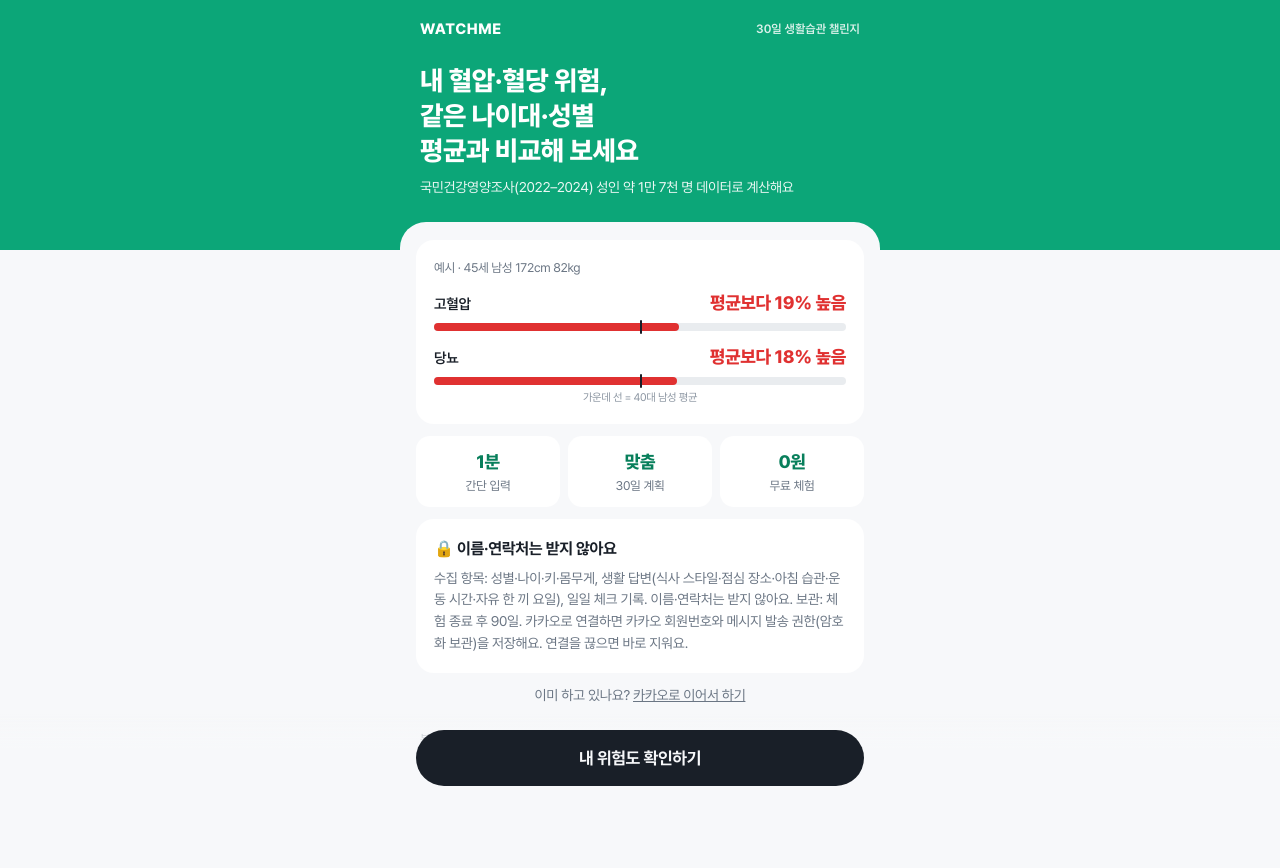
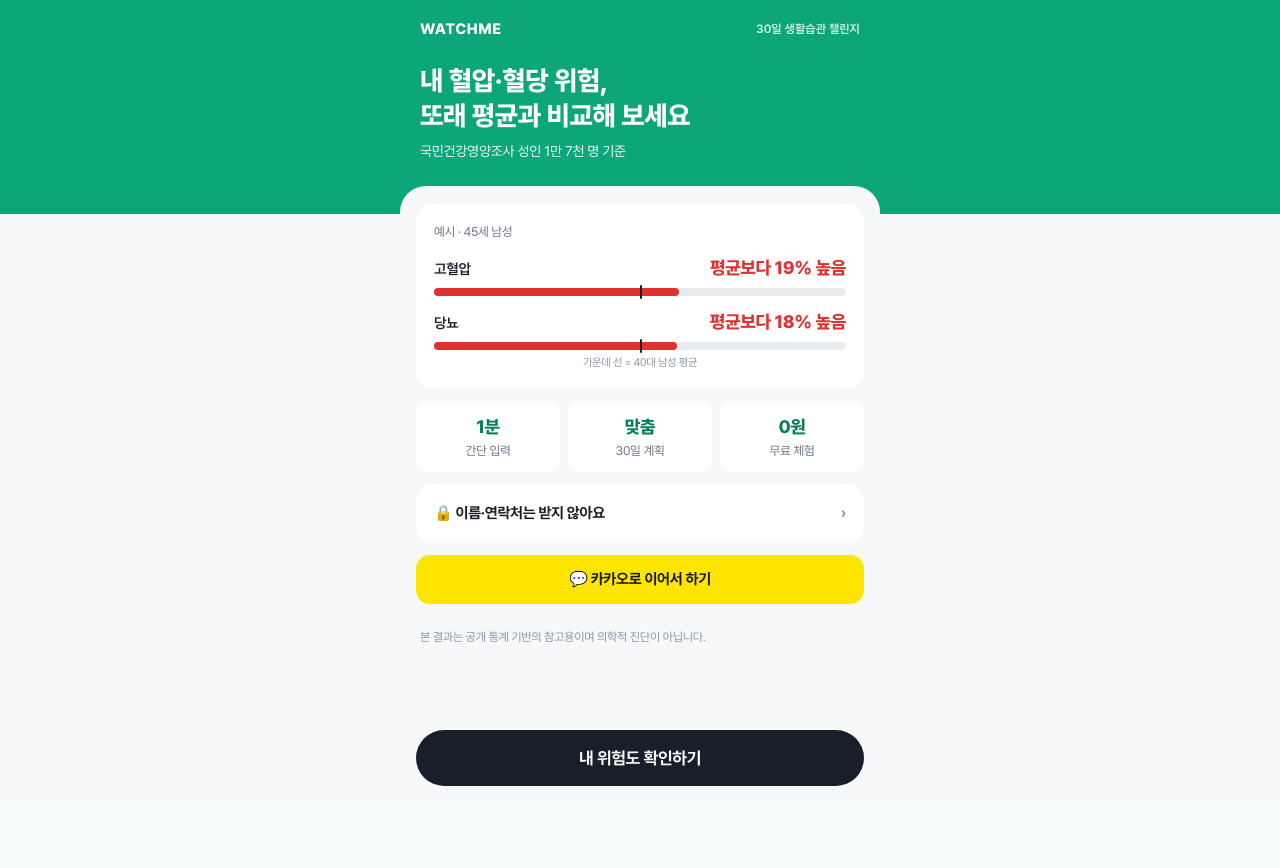
Before and after one commit to AI-HealthCare-07/watchme, a FastAPI app: page / in a window 1280 px wide. After the commit the page ends 786 px from the top, so only its background shows below. Run offline with FastAPI, Linux system fonts and the light colour scheme; parts of the project's set-up code (start-up, migrations or seed data) failed here and were passed over.

Commit message:
feat: slimmer landing and result screens
- landing: shorter headline/source, privacy folds under one row, kakao resume as a yellow button
- result: shorter note and next-step line

Co-Authored-By: Claude Opus 5.5 <noreply@anthropic.com>

```diff
--- a/app/static/app.css
+++ b/app/static/app.css
@@ -94,6 +94,13 @@ h1, h2, h3, p { margin: 0; }
 .feat div { background: var(--card); border-radius: 14px; padding: 12px 4px; font-size: 12.5px; color: var(--muted); }
 .feat strong { display: block; font-size: 18px; color: var(--brand-ink); font-weight: 800; }
 
+.fold { margin-top: 12px; }
+.fold summary { font-weight: 700; font-size: 15px; cursor: pointer; list-style: none; display: flex; justify-content: space-between; }
+.fold summary::-webkit-details-marker { display: none; }
+.fold summary::after { content: '›'; color: var(--faint); }
+.fold[open] summary::after { content: '⌄'; }
+.fold .privacy { margin-top: 10px; font-size: 13px; }
+.kresume { display: block; text-align: center; background: #fee500; color: #191919; border-radius: 14px; padding: 13px; font-weight: 700; font-size: 15px; text-decoration: none; margin-bottom: 12px; }
 .error { color: var(--risk); font-weight: 700; font-size: 14.5px; }
 
 /* 기록 화면 */
--- a/app/templates/landing.html
+++ b/app/templates/landing.html
@@ -1,15 +1,15 @@
 {% extends "base.html" %}
 {% from "_macros.html" import risk_rows, privacy %}
 {% block hero %}
-<h1>내 혈압·혈당 위험,<br>같은 나이대·성별<br>평균과 비교해 보세요</h1>
-<p class="sub">국민건강영양조사(2022–2024) 성인 약 1만 7천 명 데이터로 계산해요</p>
+<h1>내 혈압·혈당 위험,<br>또래 평균과 비교해 보세요</h1>
+<p class="sub">국민건강영양조사 성인 1만 7천 명 기준</p>
 {% endblock %}
 {% block sheet %}
 {% if preparing %}
 <div class="card"><h2>준비 중</h2><p class="muted">한국 평균 통계 데이터를 준비하고 있어요. 곧 시작할 수 있어요.</p></div>
 {% else %}
 <div class="card">
-  <p class="muted" style="font-size:12.5px;margin-bottom:12px">예시 · 45세 남성 172cm 82kg</p>
+  <p class="muted" style="font-size:12.5px;margin-bottom:12px">예시 · 45세 남성</p>
   {{ risk_rows(example) }}
 </div>
 <div class="feat">
@@ -17,11 +17,8 @@
   <div><strong>맞춤</strong>30일 계획</div>
   <div><strong>0원</strong>무료 체험</div>
 </div>
-<div class="card" style="margin-top:12px">
-  <p style="font-weight:700;margin-bottom:6px">🔒 이름·연락처는 받지 않아요</p>
-  {{ privacy() }}
-</div>
-{% if kakao_on %}<p class="muted" style="text-align:center;margin:4px 0 12px">이미 하고 있나요? <a href="/auth/kakao">카카오로 이어서 하기</a></p>{% endif %}
+<details class="card fold"><summary>🔒 이름·연락처는 받지 않아요</summary>{{ privacy() }}</details>
+{% if kakao_on %}<a class="kresume" href="/auth/kakao">💬 카카오로 이어서 하기</a>{% endif %}
 {% endif %}
 {% endblock %}
 {% block cta %}{% if not preparing %}<a class="btn btn-dark" href="/start">내 위험도 확인하기</a>{% endif %}{% endblock %}
--- a/app/templates/result.html
+++ b/app/templates/result.html
@@ -17,10 +17,10 @@
 <div class="card">{{ risk_rows(a) }}</div>
 {% if a.bmi >= 23 %}
 {% set key = "diabetes_vs_avg" if a.diabetes_vs_avg > a.hypertension_vs_avg else "hypertension_vs_avg" %}
-<p class="note">계획대로 3개월 꾸준히 하면<br><b>{{ "당뇨" if key == "diabetes_vs_avg" else "고혈압" }} {{ a|attr(key)|vs_text }} → {{ later|attr(key)|vs_text }}</b>까지 낮아질 수 있어요</p>
+<p class="note">3개월 꾸준히 하면<br><b>{{ "당뇨" if key == "diabetes_vs_avg" else "고혈압" }} {{ a|attr(key)|vs_text }} → {{ later|attr(key)|vs_text }}</b>까지 낮아질 수 있어요</p>
 {% else %}
-<p class="note">지금 체중이 좋아요. 30일 동안 <b>습관을 다져서 유지</b>하는 게 목표예요.</p>
+<p class="note">지금 체중이 좋아요. 목표는 <b>30일 습관 유지</b>예요.</p>
 {% endif %}
-<p class="muted" style="margin-top:12px">다음은 생활 질문 5개예요. 답에 맞춰 식단·운동 계획을 만들어 드려요.</p>
+<p class="muted" style="margin-top:12px;text-align:center">질문 5개로 맞춤 계획을 만들어요</p>
 {% endblock %}
 {% block cta %}<a class="btn btn-dark" href="/c/{{ token }}/setup">내 30일 계획 만들기</a>{% endblock %}
```
Also changed, not shown: tests/test_routes.py (+8 -0 lines).
